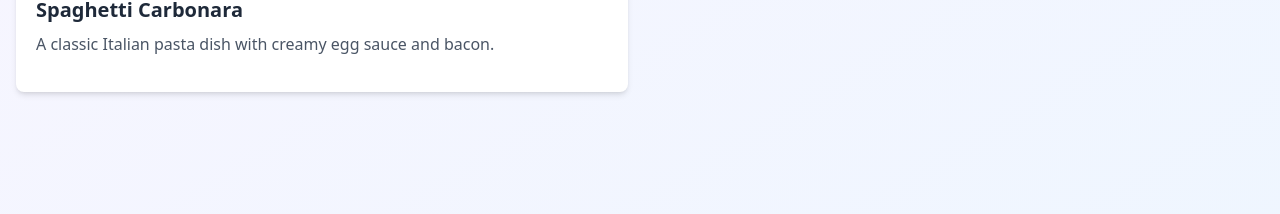
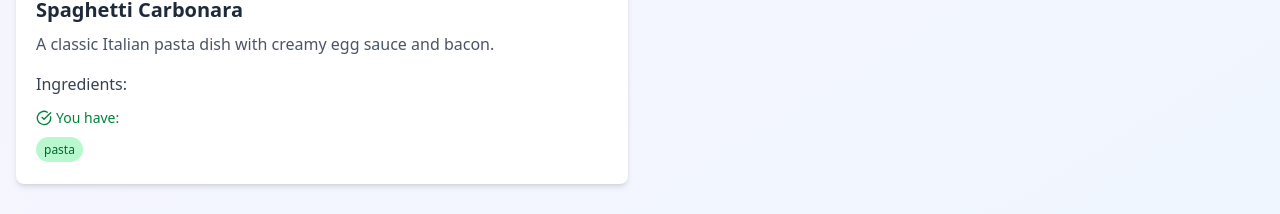
Before and after one commit to lawrence-valerio/fridge-meals, a Next.js app: page /home/recipes in a window 1280 px wide. Shown: the part 580-794 px from the top of the page. Built offline with nearby package versions, Linux system fonts and the light colour scheme.

Commit message:
Implemented available ingredients section in meal card

```diff
--- a/src/app/home/recipes/components/MealCard.tsx
+++ b/src/app/home/recipes/components/MealCard.tsx
@@ -1,3 +1,5 @@
+import { CheckCircleIcon } from "lucide-react";
+
 export const MealCard = () => {
   return (
     <div className="bg-white rounded-lg shadow-md overflow-hidden transition-transform hover:scale-[1.02]">
@@ -17,7 +19,21 @@ export const MealCard = () => {
         <p className="text-gray-600 mb-4">
           A classic Italian pasta dish with creamy egg sauce and bacon.
         </p>
-        <div></div>
+        <div>
+          <h4 className="font-medium text-gray-700 mb-2">Ingredients:</h4>
+          <div className="py-1">
+            <div className="mb-2">
+              <p className="text-sm text-green-700 mb-1 flex items-center">
+                <CheckCircleIcon size={16} className="mr-1" /> You have:
+              </p>
+            </div>
+            <div>
+              <span className="text-xs bg-green-200 text-green-800 px-2 py-1 rounded-full">
+                pasta
+              </span>
+            </div>
+          </div>
+        </div>
       </div>
     </div>
   );
```
